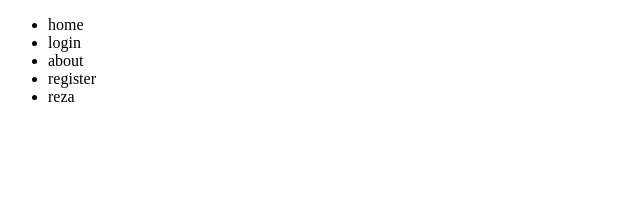
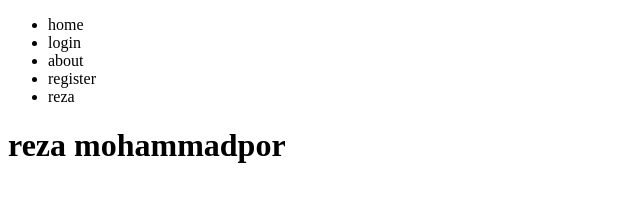
Before and after one commit to alih22/gitgithub-1, a plain HTML site: page index.html in a window 1280 px wide. Shown: the whole page, without its empty margins (0-640 px from the left). Drawn offline with Linux system fonts and the light colour scheme.

Commit message:
added header

```diff
--- a/index.html
+++ b/index.html
@@ -15,5 +15,8 @@
             <li>reza</li>
         </ul>
     </nav>
+    <header>
+        <h1>reza mohammadpor</h1>
+    </header>
 </body>
 </html>
```
